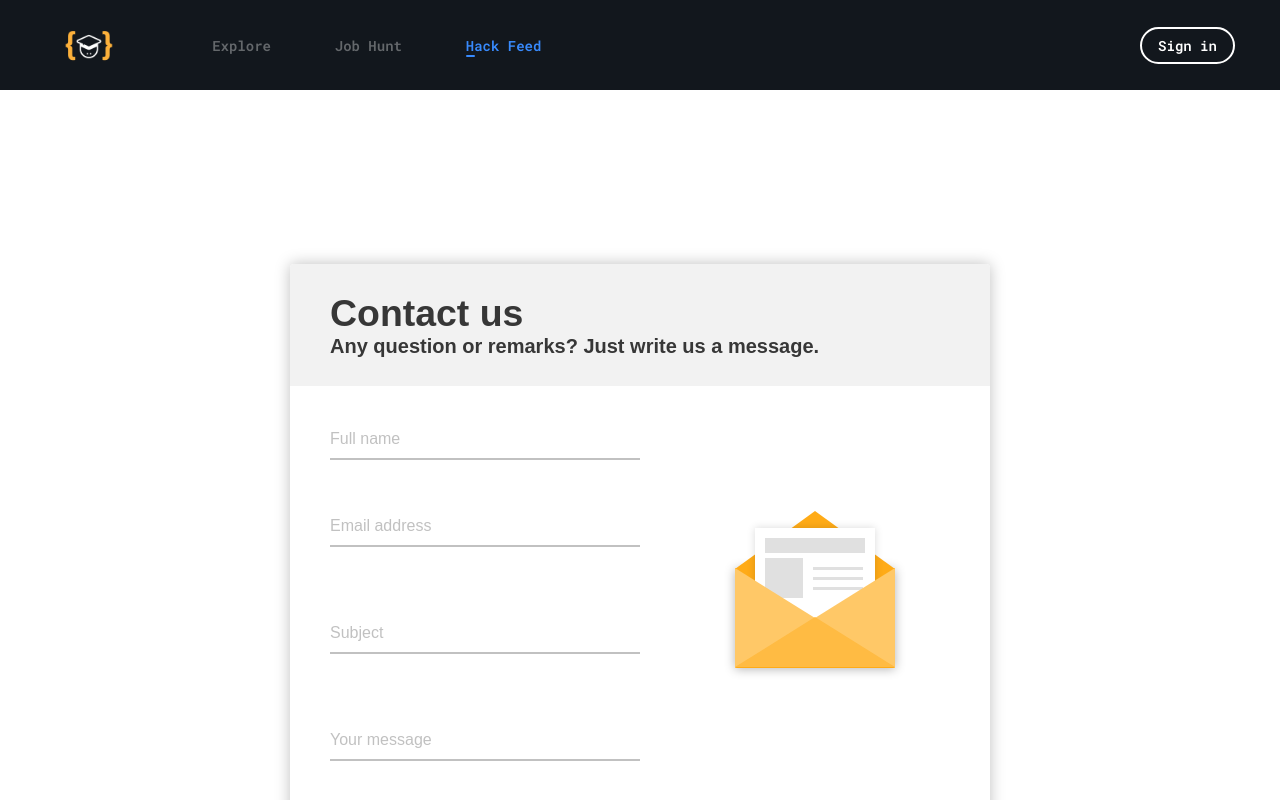
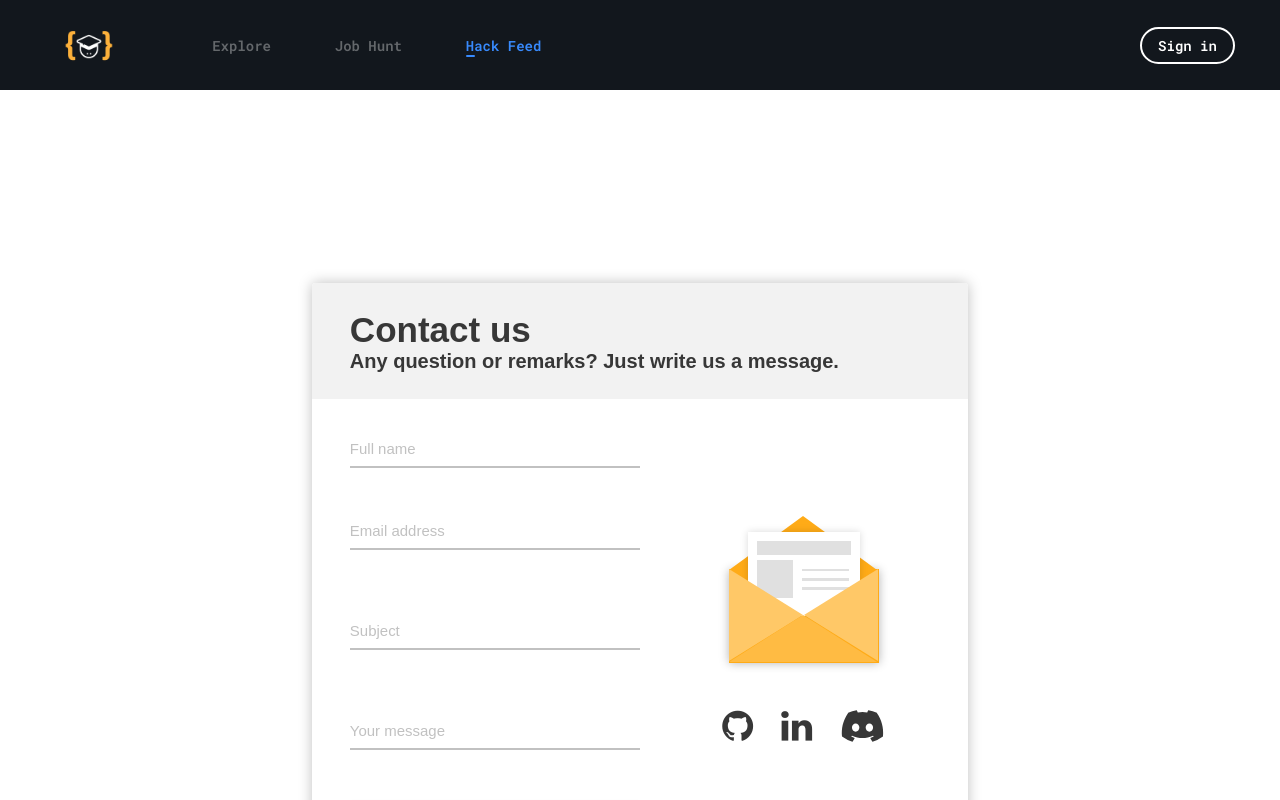
Before and after one commit to CSwala/CSwala-website, a React (Create React App) app: page /feed in a window 1280 px wide. Shown: the top 800 px of the page. Built offline with nearby package versions, Linux system fonts and the light colour scheme.

Commit message:
made the changes

```diff
--- a/src/pages/ContactUs/ContactUs.jsx
+++ b/src/pages/ContactUs/ContactUs.jsx
@@ -1,6 +1,9 @@
 import React, { useState } from "react";
 import 'font-awesome/css/font-awesome.min.css';
 import "./ContactUs.scss";
+import { faDiscord } from "@fortawesome/free-brands-svg-icons";
+import { FontAwesomeIcon } from "@fortawesome/react-fontawesome";
+
 // import MetaComponent from "../../seo/MetaComponent";
 // import metaData from "../../seo/metaData";
 // import styles from "./contact-us.module.scss";
@@ -101,6 +104,14 @@ const inputFocus4 = (e) => {
           </div>
         </div>
 
+        {/* <div className="socialMediaIcons"> */}
+          <div className="socials">
+            <a href="#" id="githubIcon"><i style={{fontSize:"36px"}} className="fa fa-github"></i></a>
+            <a href="#" id="linkedinIcon"><i style={{fontSize:"36px"}} className="fa fa-linkedin"></i></a>
+            <a href="#"></a> <FontAwesomeIcon icon={faDiscord} style={{fontSize:"36px", color:"#373737"}}  />
+          </div>
+        {/* </div> */}
+
       </div>
     </div>
   );
--- a/src/pages/ContactUs/ContactUs.scss
+++ b/src/pages/ContactUs/ContactUs.scss
@@ -11,7 +11,7 @@
 
 html {
   box-sizing: border-box;
-  font-size: 62.5%;
+  font-size: 58.5%;
   overflow-y: scroll;
 }
 body {
@@ -142,7 +142,8 @@ body {
     &--visible{ display: flex;
       justify-content: center;
       align-items: center;
-      &.invisible {transform: translateY(200%);}}
+      &.invisible {transform: translateY(200%);}
+    }
   }
 }
 
@@ -165,6 +166,35 @@ body {
     justify-self: center;
   }
 }
+
+.socials {
+  grid-column: 2 / 3;
+  grid-row: 4 / 7;
+  display: flex;
+  align-items: center;
+  justify-content: center;
+  @media only screen and (max-width: 790px) {
+    grid-column: 1 / 2;
+    grid-row: 8 / 9;
+    justify-self: center;
+    margin-bottom: 5rem;
+  }
+}
+#githubIcon{
+  // width: 4rem;
+  // height: 4rem;
+  color: #373737;
+}
+
+#linkedinIcon{
+  // width: 4rem;
+  // height: 4rem;
+  margin-left: 3rem;
+  margin-right: 3rem;
+  color: #373737;
+}
+
+
 
 .mail {
   position: relative;
```
